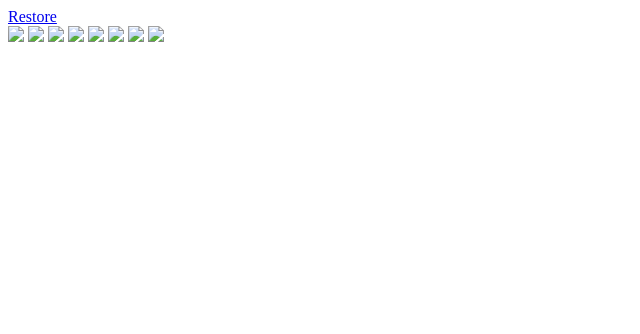
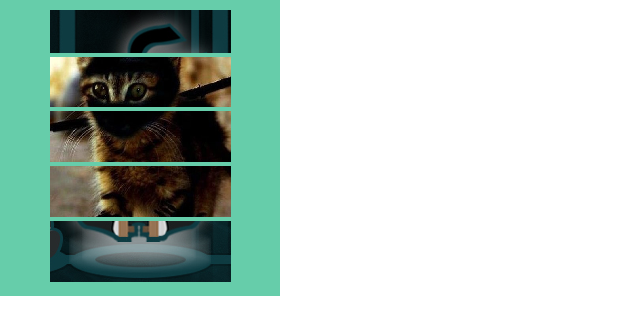
Before and after one commit to bddowningjennings-dev/ninjaCat, a plain HTML site: page index.html in a window 1280 px wide. Shown: the whole page, without its empty margins (0-640 px from the left). Drawn offline with nearby package versions, Linux system fonts and the light colour scheme.

Commit message:
working version

```diff
--- a/index.html
+++ b/index.html
@@ -19,16 +19,17 @@
   </head>
   <body>
     <div class="wrapper">
-      <a class="btn" href="#">Restore</a>
       <div class="heads">
-        <img src="putin.png">
-        <img src="putin.png">
-        <img src="putin.png">
-        <img src="putin.png">
-        <img src="putin.png">
-        <img src="putin.png">
-        <img src="putin.png">
-        <img src="putin.png">
+        <img class="hidden 0" src="./img/cat0.png" alt="cat0">
+        <img class="0" src="./img/ninja0.png" alt="ninja0">
+        <img class="1" src="./img/cat1.png" alt="cat1">
+        <img class="hidden 1" src="./img/ninja1.png" alt="ninja1">
+        <img class="2" src="./img/cat2.png" alt="cat2">
+        <img class="hidden 2" src="./img/ninja2.png" alt="ninja2">
+        <img class="3" src="./img/cat3.png" alt="cat3">
+        <img class="hidden 3" src="./img/ninja3.png" alt="ninja3">
+        <img class="hidden 4" src="./img/cat4.png" alt="cat4">
+        <img class="4" src="./img/ninja4.png" alt="ninja4">
       </div>
     </div>
     <!--[if lt IE 7]>
--- a/script.js
+++ b/script.js
@@ -0,0 +1,7 @@
+$(document).ready(function() {
+  $('.hidden').hide();
+  $('img').click(function() {
+    var name = $(this).attr('class');
+    $('img[class$='+name[name.length-1]+"]").toggle();
+  })
+})
--- a/style.css
+++ b/style.css
@@ -0,0 +1,9 @@
+* {
+  margin: 0;
+  padding: 0;
+}
+.wrapper {
+  background-color: mediumaquamarine;
+  width: 180px;
+  padding: 10px 50px;
+}
```
